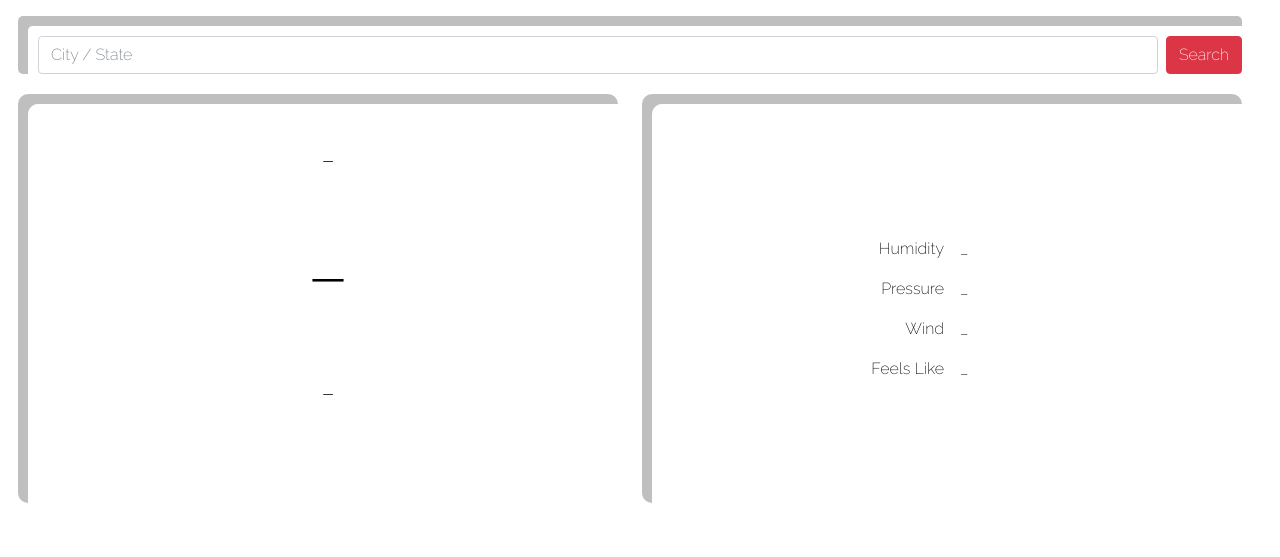
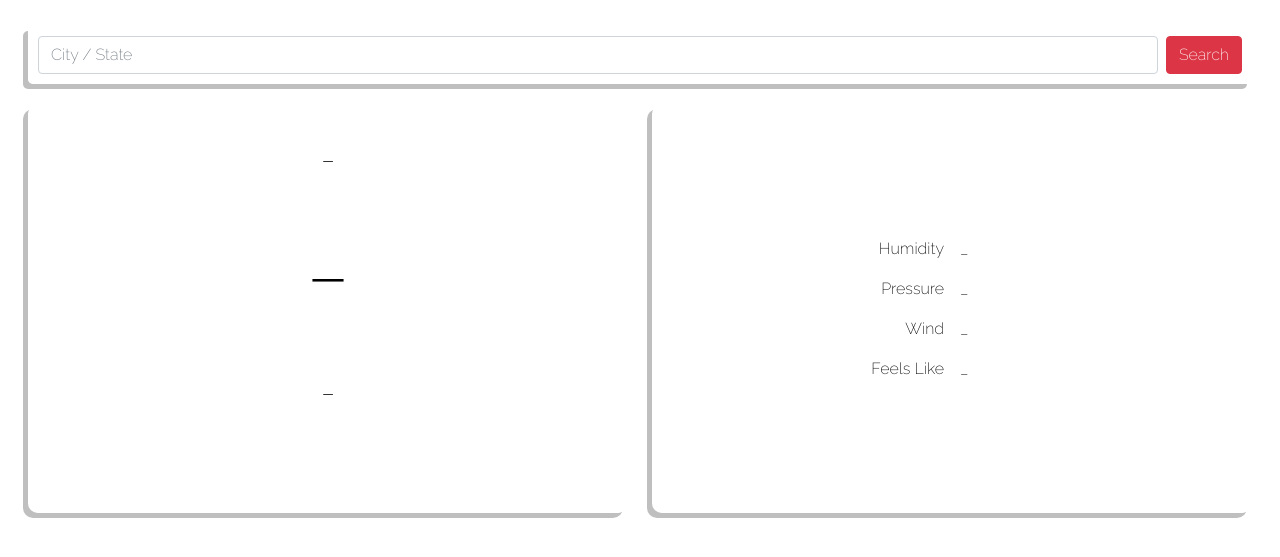
Before and after one commit to redliubydoc/blue-sky, a Flask app: page / in a window 1280 px wide. Shown: the top 557 px of the page. Run offline with Flask 2, Linux system fonts and the light colour scheme.

Commit message:
initial commit

```diff
--- a/static/css/styles.css
+++ b/static/css/styles.css
@@ -26,7 +26,7 @@
 #main-content-2,
 #main-content-3 {
     background-color: rgba(255, 255, 255, 0.5);
-    box-shadow : -10px -10px rgba(0, 0, 0, 0.25);
+    box-shadow : -5px 5px rgba(0, 0, 0, 0.25);
     width: 100%;
     height: 100%;
 }
```
